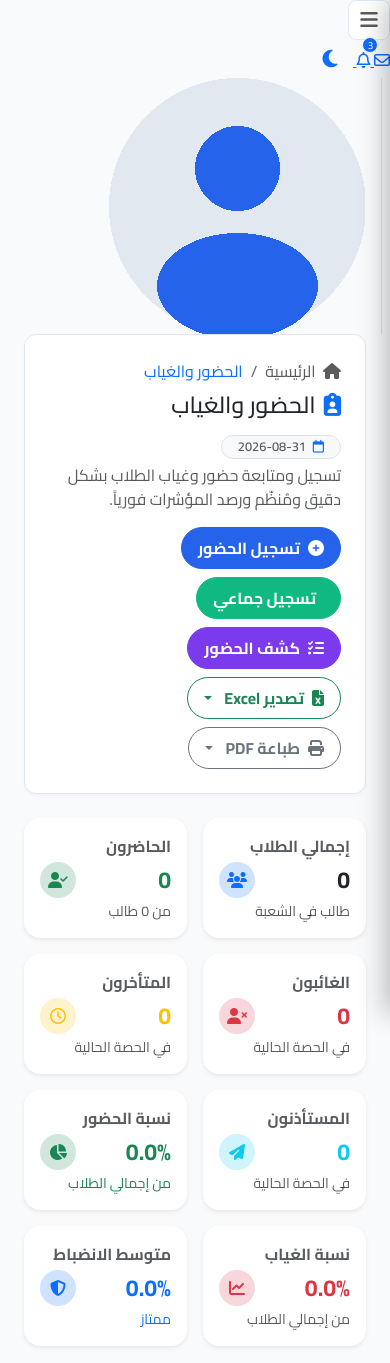
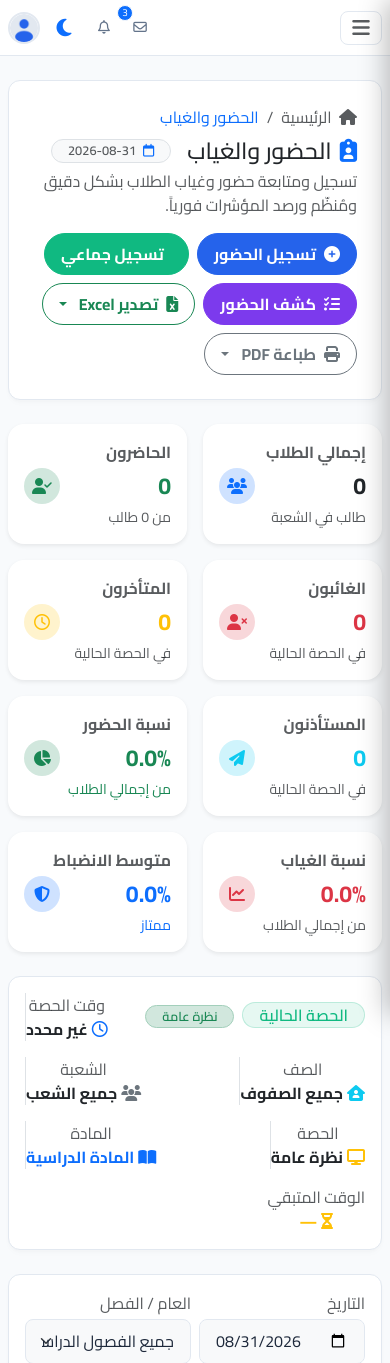
Before and after one commit to workITtame/school-system, a Flask app: page /attendance/ in a window 390 px wide. Shown: the top 1363 px of the page. Run offline with Flask 3, Linux system fonts and the light colour scheme; a user stored in the database is signed in; data that the repository does not hold is empty; some libraries are stand-ins or nearby versions.

Commit message:
fix(ui): adjust top navbar and action items for seamless mobile viewport alignment

```diff
--- a/static/css/style.css
+++ b/static/css/style.css
@@ -425,6 +425,133 @@ body {
 .sidebar-overlay.active {
     opacity: 1;
     visibility: visible;
+}
+
+/* Top Navbar Base Styles */
+.top-navbar {
+    background: var(--card-bg) !important;
+    border-bottom: 1px solid var(--border-color);
+    padding: 0.8rem 1.5rem;
+    display: flex;
+    align-items: center;
+    justify-content: space-between;
+    min-height: 70px;
+    margin-bottom: 1.5rem;
+    flex-wrap: nowrap !important;
+    width: 100%;
+}
+
+.top-navbar-actions {
+    display: flex;
+    align-items: center;
+    gap: 12px;
+    flex-wrap: nowrap !important;
+}
+
+.navbar-user-profile {
+    display: flex;
+    align-items: center;
+    gap: 10px;
+    cursor: pointer;
+}
+
+.navbar-user-avatar {
+    width: 40px;
+    height: 40px;
+    border-radius: 50%;
+    object-fit: cover;
+    border: 2px solid var(--border-color);
+    flex-shrink: 0;
+}
+
+.navbar-user-info h6 {
+    margin: 0;
+    font-size: 0.95rem;
+    font-weight: 700;
+    color: var(--text-main);
+}
+
+.navbar-user-info small {
+    margin: 0;
+    font-size: 0.75rem;
+    color: var(--text-muted);
+}
+
+.icon-btn {
+    width: 36px;
+    height: 36px;
+    border-radius: 50%;
+    display: inline-flex;
+    align-items: center;
+    justify-content: center;
+    color: var(--text-muted);
+    background: transparent;
+    border: 1px solid transparent;
+    transition: all 0.2s;
+    text-decoration: none;
+    position: relative;
+    flex-shrink: 0;
+}
+
+.icon-btn:hover {
+    background: var(--bg-color);
+    color: var(--primary);
+    border-color: var(--border-color);
+}
+
+/* Mobile & Tablet Responsiveness Overrides (< 992px & < 576px) */
+@media (max-width: 991.98px) {
+    .top-navbar {
+        padding: 0.5rem 1rem !important;
+        min-height: 60px !important;
+    }
+    .top-navbar-actions {
+        gap: 8px !important;
+    }
+}
+
+@media (max-width: 575.98px) {
+    .top-navbar {
+        padding: 0.4rem 0.5rem !important;
+        min-height: 56px !important;
+    }
+    .top-navbar-actions {
+        gap: 4px !important;
+    }
+    .top-navbar-actions .dropdown {
+        border-right: none !important;
+        border-left: none !important;
+        padding-right: 0 !important;
+        padding-left: 0 !important;
+        margin-right: 0 !important;
+        margin-left: 0 !important;
+    }
+    .icon-btn {
+        width: 32px !important;
+        height: 32px !important;
+        font-size: 0.85rem !important;
+    }
+    .navbar-user-avatar {
+        width: 32px !important;
+        height: 32px !important;
+    }
+    #sidebarCollapse {
+        width: 34px !important;
+        height: 34px !important;
+        margin-left: 4px !important;
+    }
+    .container-fluid {
+        padding-left: 0.5rem !important;
+        padding-right: 0.5rem !important;
+    }
+    img, svg {
+        max-width: 100%;
+        height: auto;
+    }
+    .navbar-user-avatar, .user-avatar, .avatar-img {
+        max-width: 48px;
+        max-height: 48px;
+    }
 }
 
 /* High Contrast Action Buttons */
--- a/templates/layout.html
+++ b/templates/layout.html
@@ -201,11 +201,11 @@
                 </a>
 
                 <!-- Dark / Light Mode Toggle Button -->
-                <button type="button" class="icon-btn border-0 bg-transparent position-relative ms-1 me-1" id="themeToggleBtn" onclick="toggleTheme()" title="تبديل الوضع الليلي / النهاري" style="cursor: pointer; width: 38px; height: 38px; border-radius: 50%; display: inline-flex; align-items: center; justify-content: center;">
+                <button type="button" class="icon-btn border-0 bg-transparent position-relative ms-1 me-1" id="themeToggleBtn" onclick="toggleTheme()" title="تبديل الوضع الليلي / النهاري" style="cursor: pointer;">
                     <i class="fa-solid fa-moon text-primary fs-5" id="themeToggleIcon"></i>
                 </button>
 
-                <div class="dropdown border-start ps-3 ms-2">
+                <div class="dropdown border-start-md ps-1 ps-md-3 ms-1 ms-md-2">
                     <div class="navbar-user-profile" id="userDropdown" data-bs-toggle="dropdown" aria-expanded="false" style="cursor: pointer;">
                         <div class="navbar-user-info text-end d-none d-sm-block">
                             <h6>أ. {{ session.user_name }}</h6>
```
